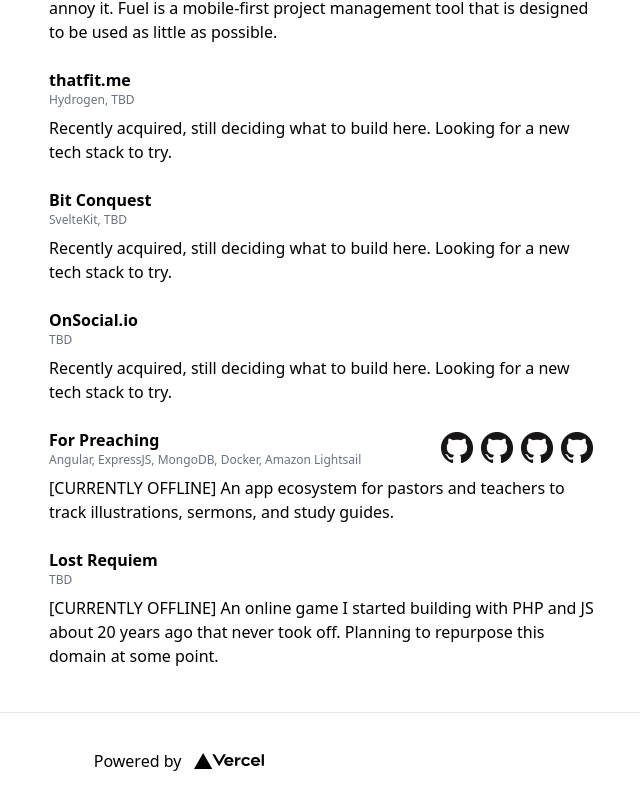
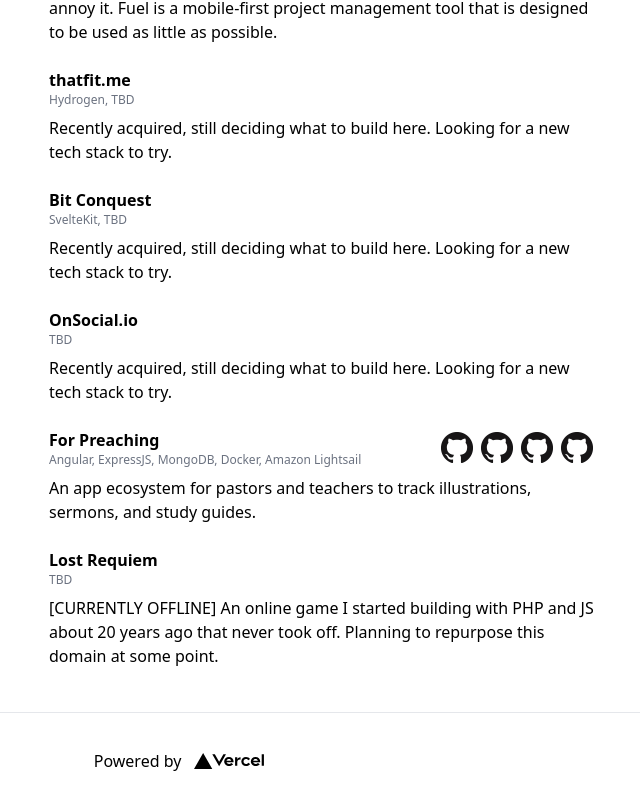
Before and after one commit to sam-huckaby/samhuckaby.com, a Next.js app: page / in a window 1280 px wide. Shown: the part 1424-2234 px from the top of the page, without its empty margins (455-1095 px from the left). Built offline with nearby package versions, Linux system fonts and the light colour scheme.

Commit message:
[BUG] ForPreaching was down, got it back up, and now I can prepare to move to Vercel.

```diff
--- a/pages/index.js
+++ b/pages/index.js
@@ -143,7 +143,7 @@
                 </a>
               </div>
             </div>
-            <div className="pt-2 pb-2">[CURRENTLY OFFLINE] An app ecosystem for pastors and teachers to track illustrations, sermons, and study guides.</div>
+            <div className="pt-2 pb-2">An app ecosystem for pastors and teachers to track illustrations, sermons, and study guides.</div>
           </div>
           <div className="pt-3 pb-1 dark:text-white">
             <div className="font-bold"><Link href="https://www.lostrequiem.com/"><a className="font-bold hover:text-red-500">Lost Requiem</a></Link></div>
```
